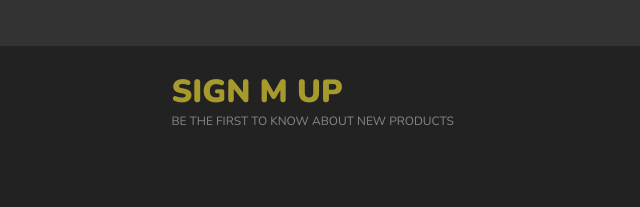
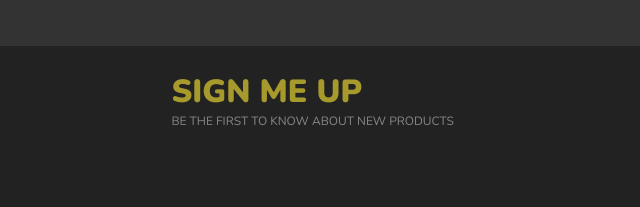
Before and after one commit to ghana7989/Fooods, a website: page index.html in a window 1280 px wide. Shown: the part 2468-2675 px from the top of the page, 0-640 px from the left. Drawn offline with nearby package versions, Linux system fonts and the light colour scheme.

Commit message:
Updating a typo

```diff
--- a/index.html
+++ b/index.html
@@ -113,7 +113,7 @@
     <!-- sction 4 -->
     <section class="section-4">
       <div class="section-4-text">
-        <div class="section-4-heading">Sign M Up</div>
+        <div class="section-4-heading">Sign Me Up</div>
         <p class="section-4-paragraph">Be the first to know about new products</p>
       </div>
       <form class="signup-form">
```
